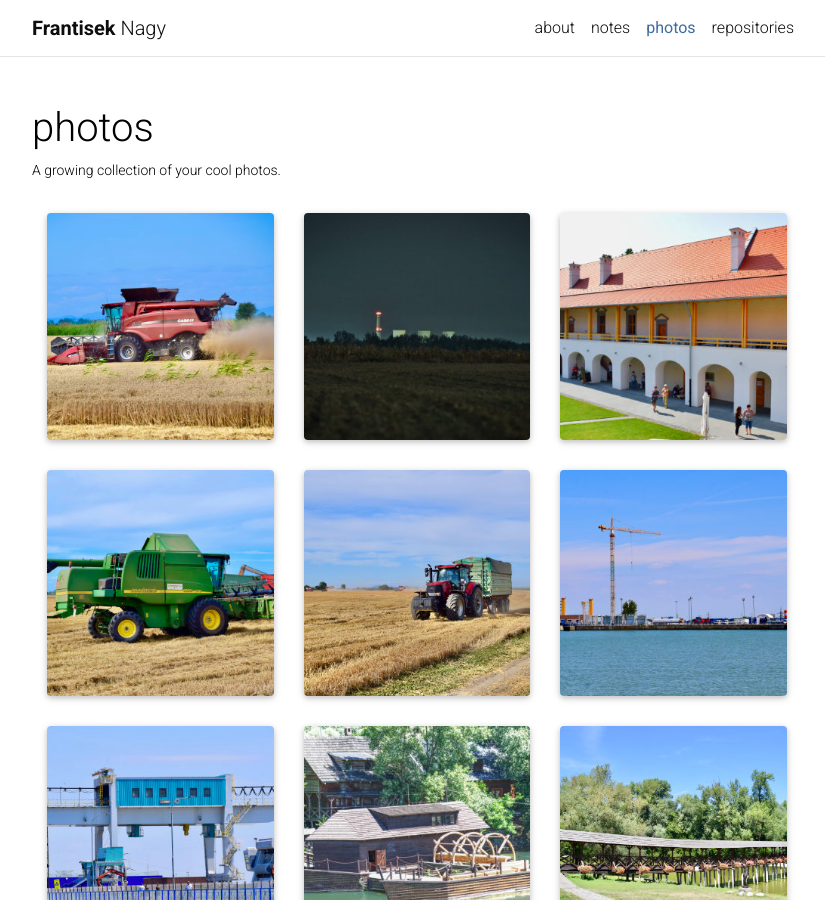
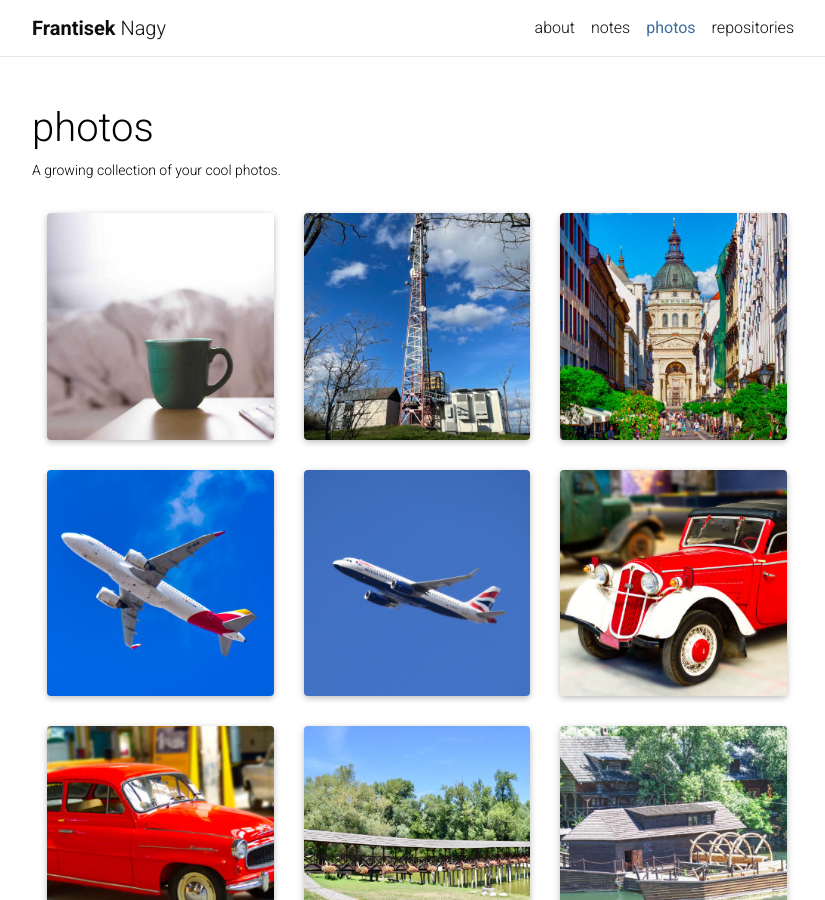
Before and after one commit to nagyfrantisek/folio, a Jekyll site: the page built from _pages/photos.md, in a window 1280 px wide and 900 px high. Shown: the whole window, without its empty margins (223-1048 px from the left). Built offline with Jekyll 4.4.1, drawn with Linux system fonts in a browser that asks for light colours; full-size pictures stand in for the smaller copies a plugin makes; comment, search, counter and statistics services are not loaded; a style sheet for code colours, icons or effects is not loaded.

Commit message:
Update photos.md

```diff
--- a/_pages/photos.md
+++ b/_pages/photos.md
@@ -17,7 +17,7 @@
   <!-- Generate cards for each photo -->
   <div class="container">
   <div class="row row-cols-3">
-    {%- for photo in sorted_photos -%}
+    {%- for photo in sorted_photos reversed -%}
       {% include photos.html %}
     {%- endfor %}
   </div>
```
